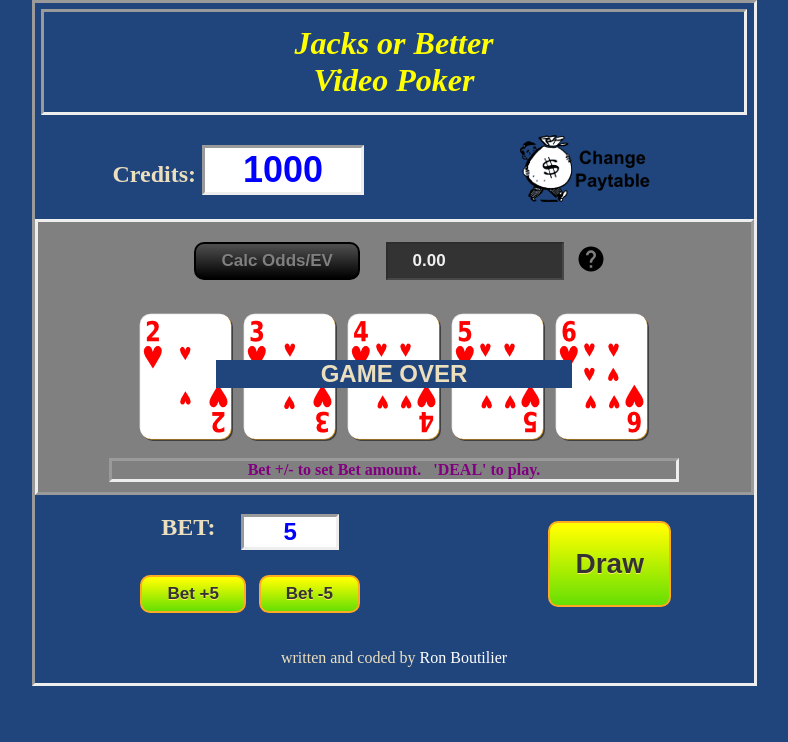
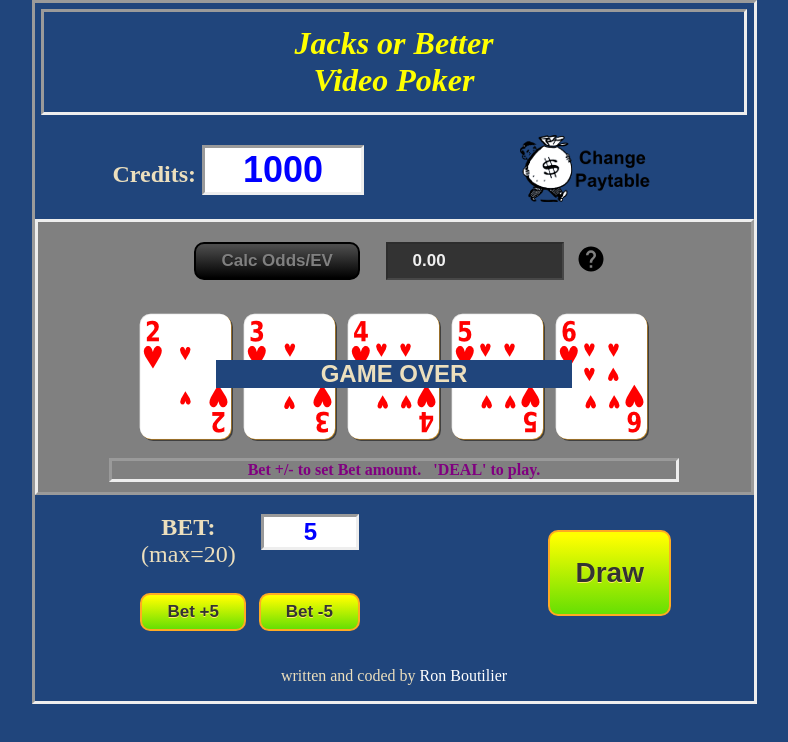
Before and after one commit to ronbout/video-poker-react, a React (Vite) app: page / in a window 1280 px wide. Shown: the top 742 px of the page, without its empty margins (246-1034 px from the left). Built offline with nearby package versions, Linux system fonts and the light colour scheme; the HTML template or start-up script is replaced by a standard one.

Commit message:
Reverse change to paytable page that tracked original paytable.  Do not want to update working paytable until Selected.  That way, the current table is still visible in the header.  Also, brought the bet state down to the bet buttons and added a disable test based on betting limits.

```diff
--- a/src/assets/constants.js
+++ b/src/assets/constants.js
@@ -3,6 +3,7 @@ export const DECK_SIZE = 52;
 export const HAND_SIZE = 5;
 export const STARTING_BANK = 1000;
 export const START_BET = 5;
+export const MAX_BET = 20; // 100 for real, just 20 for testing
 export const DEAL = 0;
 export const DRAW = 1;
 
--- a/src/components/BetAndDeal.jsx
+++ b/src/components/BetAndDeal.jsx
@@ -1,10 +1,10 @@
 import BetSection from "./BetSection";
 import DealSection from "./DealSection";
 
-const BetAndDeal = ({ setBet, gameMode }) => {
+const BetAndDeal = ({ bet, setBet, gameMode }) => {
 	return (
 		<div id="bet-deal-container" className="flex">
-			<BetSection setBet={setBet} />
+			<BetSection bet={bet} setBet={setBet} />
 			<DealSection gameMode={gameMode} />
 		</div>
 	);
--- a/src/components/BetButton.jsx
+++ b/src/components/BetButton.jsx
@@ -1,6 +1,12 @@
-const BetButton = ({ amt = 5 }) => {
+import * as constants from "../assets/constants";
+const BetButton = ({ bet, setBet, amt = 5 }) => {
 	return (
-		<button id="betplus" className="btn-yellow bet-btn">
+		<button
+			id="betplus"
+			className="btn-yellow bet-btn"
+			onClick={() => setBet((prev) => prev + amt)}
+			disabled={bet + amt < 0 || bet + amt > constants.MAX_BET}
+		>
 			Bet {(amt > 0 ? "+" : "") + amt}
 		</button>
 	);
--- a/src/components/BetSection.jsx
+++ b/src/components/BetSection.jsx
@@ -1,24 +1,31 @@
 import BetButton from "./BetButton";
+import * as constants from "../assets/constants";
 
-const BetSection = ({ setBet }) => {
+const BetSection = ({ bet, setBet }) => {
 	return (
 		<div id="bet-container" className="flex">
 			<div id="bet-amt" className="flex">
-				<div id="bet-label">BET:</div>
+				<div id="bet-label">
+					BET:
+					<br />
+					<span style={{ fontWeight: "normal", fontSize: "1em" }}>
+						(max={constants.MAX_BET}){" "}
+					</span>
+				</div>
 				<div id="bet-display">
 					<input
 						type="text"
 						name="bet"
 						id="bet"
 						size="4"
-						value="5"
+						value={bet}
 						readOnly="readonly"
 					/>
 				</div>
 			</div>
 			<div id="bet-change" className="flex">
-				<BetButton amt={5} />
-				<BetButton amt={-5} />
+				<BetButton bet={bet} setBet={setBet} amt={5} />
+				<BetButton bet={bet} setBet={setBet} amt={-5} />
 			</div>
 		</div>
 	);
--- a/src/pages/Main.jsx
+++ b/src/pages/Main.jsx
@@ -28,7 +28,7 @@ const Main = ({ showPayTables }) => {
 		<main id="game-container">
 			<Money showPayTables={showPayTables} />
 			<Game hand={hand} />
-			<BetAndDeal setBet={setBet} gameMode={gameMode} />
+			<BetAndDeal bet={bet} setBet={setBet} gameMode={gameMode} />
 		</main>
 	);
 };
--- a/src/pages/PaytablePage.jsx
+++ b/src/pages/PaytablePage.jsx
@@ -1,15 +1,22 @@
-import { useEffect, useState, useRef } from "react";
+import { useState } from "react";
 import { payTableList } from "../assets/paytablelist";
 import "../styles/paytable.css";
 
 const PaytablePage = ({ showGame, setPayTableID, payTableID }) => {
-	const origPayTableID = useRef();
-	useEffect(() => {
-		if (!origPayTableID.current && origPayTableID.current !== 0) {
-			origPayTableID.current = payTableID;
-			// console.log("tst: ", origPayTableID.current);
-		}
-	}, [payTableID]);
+	/**
+	 * going to undo the orig table ID code as that permitted the header
+	 * to be changed without the paytable being selected.  This makes it
+	 * impossible for the user to know their current paytable, which could
+	 * be useful.  It's was mostly just a test of useRef and useEffect combining
+	 * to store original values.
+	 */
+	// const origPayTableID = useRef();
+	// useEffect(() => {
+	// 	if (!origPayTableID.current && origPayTableID.current !== 0) {
+	// 		origPayTableID.current = payTableID;
+	// 		// console.log("tst: ", origPayTableID.current);
+	// 	}
+	// }, [payTableID]);
 
 	const [curPayTableID, setCurPayTableID] = useState(payTableID);
 
@@ -20,13 +27,13 @@ const PaytablePage = ({ showGame, setPayTableID, payTableID }) => {
 
 	const handleChangePaytable = (payID) => {
 		setCurPayTableID(payID);
-		setPayTableID(payID);
+		// setPayTableID(payID);
 		// console.log(payID);
 	};
 
 	const handleCancelPaytable = () => {
 		// console.log("orig: " + origPayTableID.current);
-		setPayTableID(origPayTableID.current);
+		// setPayTableID(origPayTableID.current);
 		showGame();
 	};
 
```
